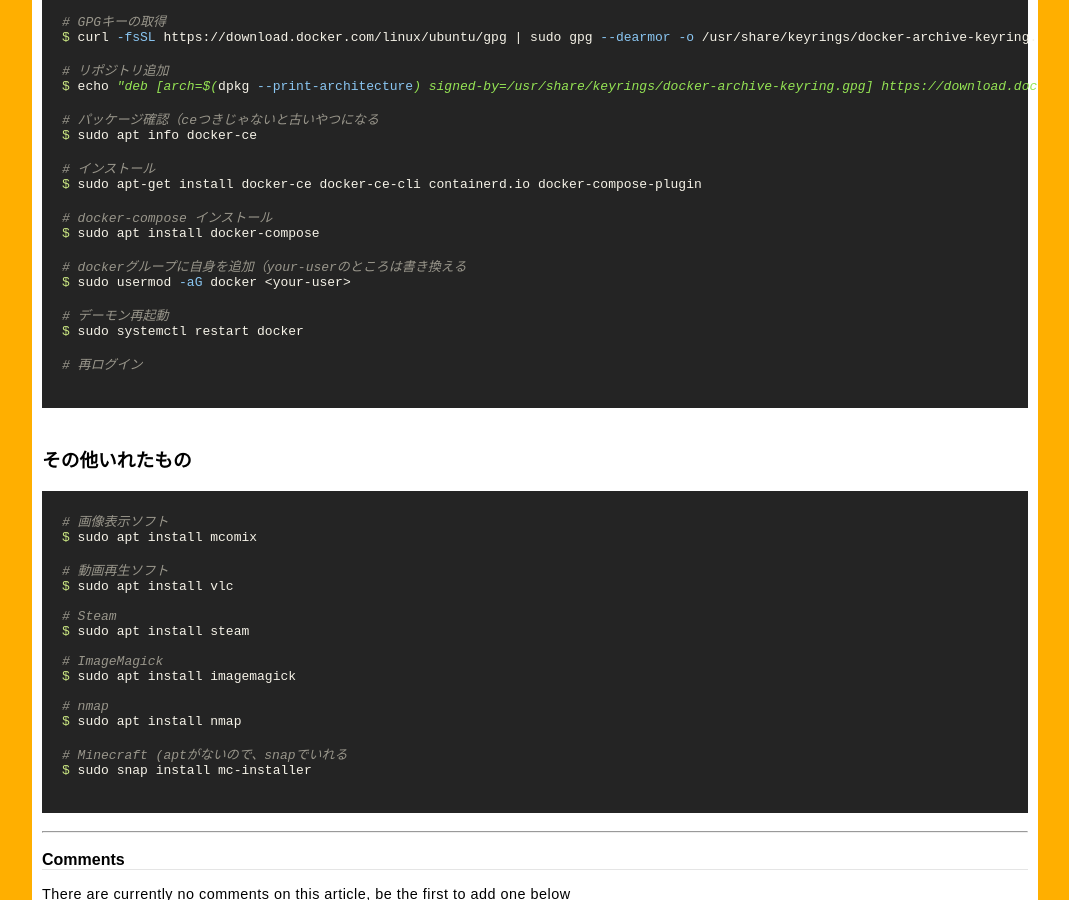
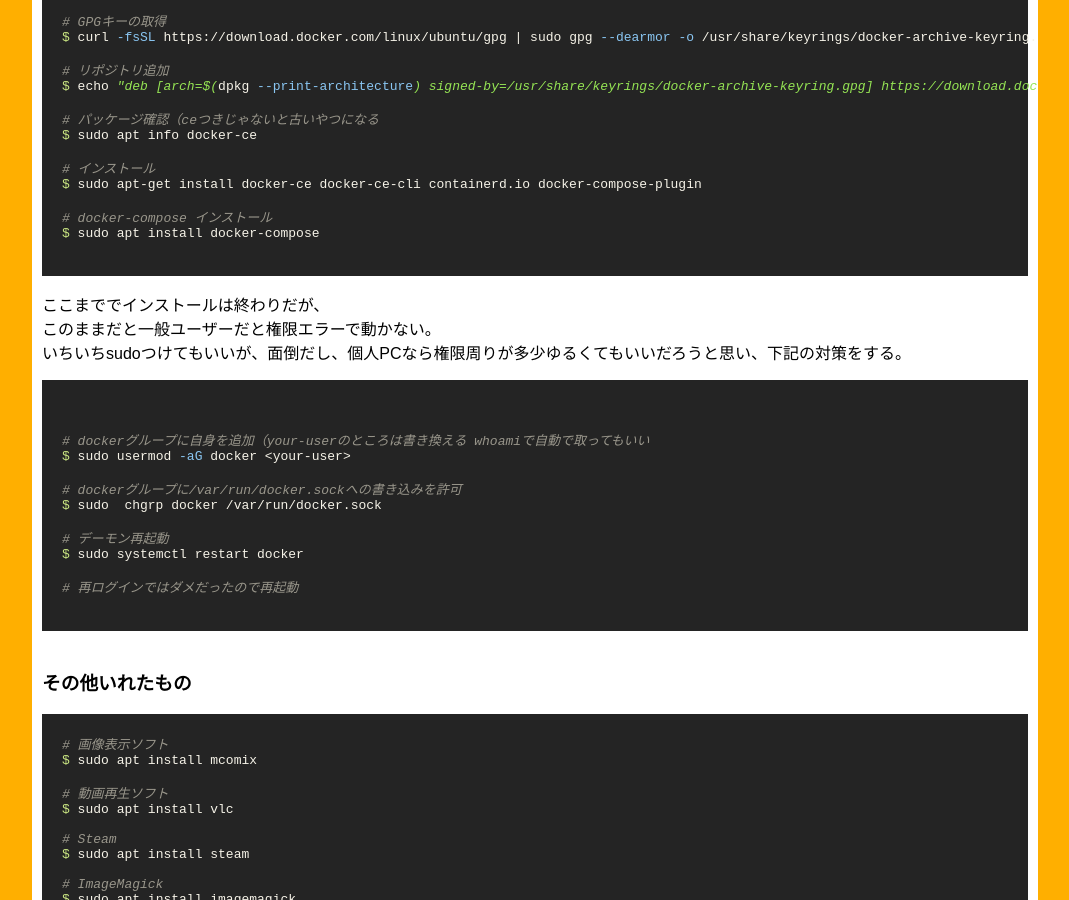
Before and after one commit to ryotakato/ryotakato.github.io, a Jekyll site: the page built from _posts/2022-11-27-made-env-after-ubuntu2204-install.md, in a window 1280 px wide and 900 px high, scrolled down 5623 px. Shown: the whole window, without its empty margins (188-1257 px from the left). Built offline with Jekyll 4.4.1, drawn with Linux system fonts in a browser that asks for light colours.

Commit message:
update article

````diff
--- a/_posts/2022-11-27-made-env-after-ubuntu2204-install.md
+++ b/_posts/2022-11-27-made-env-after-ubuntu2204-install.md
@@ -338,13 +338,26 @@
 # docker-compose インストール
 $ sudo apt install docker-compose
 
-# dockerグループに自身を追加（your-userのところは書き換える
+```
+
+ここまででインストールは終わりだが、
+このままだと一般ユーザーだと権限エラーで動かない。
+いちいちsudoつけてもいいが、面倒だし、個人PCなら権限周りが多少ゆるくてもいいだろうと思い、下記の対策をする。
+
+
+```bash
+
+
+# dockerグループに自身を追加（your-userのところは書き換える whoamiで自動で取ってもいい
 $ sudo usermod -aG docker <your-user>
+
+# dockerグループに/var/run/docker.sockへの書き込みを許可
+$ sudo  chgrp docker /var/run/docker.sock
 
 # デーモン再起動
 $ sudo systemctl restart docker
 
-# 再ログイン
+# 再ログインではダメだったので再起動
 
 ```
 
````
